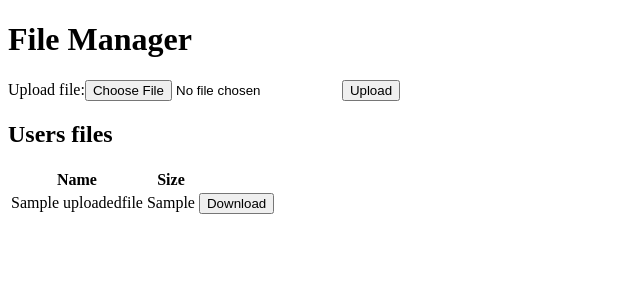
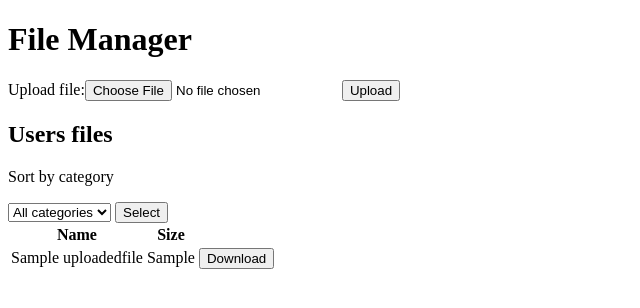
Before and after one commit to personal-assisntant-2/personal-assistant, a Django app: page /file_manager/ in a window 1280 px wide. Shown: the top 308 px of the page, without its empty margins (0-640 px from the left). Run offline with Django 3.2, Linux system fonts and the light colour scheme; tables that the repository leaves empty hold one stand-in row (values such as "Sample post"); one stand-in notice (Sample message) is shown.

Commit message:
added sorting of files by category

```diff
--- a/assistant/filemanager/forms.py
+++ b/assistant/filemanager/forms.py
@@ -1,31 +1,31 @@
 from django import forms
-from django.core.exceptions import ValidationError
-
-
-def file_size(value): # add this to some file where you can import it from
-    limit = 2 * 1024 * 1024
-    if value.size > limit:
-        raise ValidationError('File too large. Size should not exceed 2 MiB.')
+from .api import file_size
 
 
 class UploadFileForm(forms.Form):
+    """
+    File upload form.
+    """
     file = forms.FileField(
+        # up to 2 MiB
         validators=[file_size],
         label='Upload file'
     )
 
 
-CATEGORY_CHOICES = (
-    ('audio', 'Audios'),
-    ('archive', 'Archives'),
-    ('doc', '"Documents'),
-    ('img', 'Images'),
-    ('video', 'Video'),
-    ('others', 'Others')
-)
-
-
-class CategoryForm(forms.Form):
-    category_field = forms.ChoiceField(
-        choices=CATEGORY_CHOICES
-    )
+# CATEGORY_CHOICES = (
+#     ('', ''),
+#     ('audio', 'Audios'),
+#     ('archive', 'Archives'),
+#     ('doc', 'Documents'),
+#     ('img', 'Images'),
+#     ('video', 'Video'),
+#     ('others', 'Others')
+# )
+#
+#
+# class CategoryForm(forms.Form):
+#     category_field = forms.ChoiceField(
+#         choices=CATEGORY_CHOICES,
+#         required=False,
+#     )
--- a/assistant/filemanager/templates/file_manager/file.html
+++ b/assistant/filemanager/templates/file_manager/file.html
@@ -18,11 +18,6 @@
     <input name='upload' type="submit" value="Upload">
 </form>
 
-<!--<form action="{% url 'file_manager:sort' %}" method = "post">-->
-<!--    {{ form }}-->
-<!--    <input type = "submit" value = "Submit">-->
-<!--</form>-->
-
 {% if messages %}
 <span {% if message.tags %} class="{{ message.tags }}" {% endif %}>{{ message }}
 </span>
@@ -30,6 +25,23 @@
 
 <div>
     <h2>Users files</h2>
+
+    <form action="{% url 'file_manager:file' %}" method="get">
+        <p>Sort by category</p>
+        <select name="category_field">
+            <option value="">All categories</option>
+            {% for category in categories %}
+            {% if category == selected_category %}
+            <option value="{{category}}" selected>{{ category }}</option>
+            {% else %}
+            <option value="{{category}}">{{ category }}</option>
+            {% endif %}
+            {% endfor %}
+        </select>
+        <input type="submit" value="Select">
+    </form>
+
+
     <table class="table">
         <thead>
         <tr>
@@ -44,7 +56,7 @@
             <td>{{ file.name }}</td>
             <td>{{ file.size }}</td>
             <td>
-                <form action="{% url 'file_manager:download_file' file.id %}" method="post">
+                <form action="{% url 'file_manager:download' file.id %}" method="post">
                     {% csrf_token %}
                     <input name='download' type="submit" value="Download">
                 </form>
--- a/assistant/filemanager/urls.py
+++ b/assistant/filemanager/urls.py
@@ -7,6 +7,5 @@ app_name = 'file_manager'
 
 urlpatterns = [
     path('', views.file_manager_view, name='file'),
-    path('download/<int:file_id>/', views.file_download_view, name='download_file'),
-    # path('sort/<int:file_id>/', views.sort_by_category_view, name='sort_file'),
+    path('download/<int:file_id>/', views.file_download_view, name='download'),
     ]
--- a/assistant/filemanager/views.py
+++ b/assistant/filemanager/views.py
@@ -1,38 +1,27 @@
-import codecs
 import mimetypes
-import os
-import pickle
 
 from django.contrib.auth.decorators import login_required
 from django.contrib.auth.models import User
 from django.db import transaction
 from django.http import HttpResponse
-from django.shortcuts import get_list_or_404, get_object_or_404, render, redirect
+from django.shortcuts import get_object_or_404, render, redirect
 from django.urls import reverse
 from django.contrib import messages
 
-from .forms import CategoryForm, UploadFileForm
+from .forms import UploadFileForm
 from .models import UploadedFiles
 from .api import create_uploaded_file, normalize
+from .settings import FORMATS
 
 
-AUDIO = ['ac3', 'aif', 'mp3', 'ogg', 'wav', 'amr']
-ARCHIVE = ['zip', 'tar', 'bztar', 'gztar', 'xztar', 'gz']
-DOC = ['doc', 'docx', 'txt', 'pdf', 'xlsx', 'pptx', 'xls', 'docx']
-IMG = ['jpeg', 'png', 'jpg', 'svg', 'psd']
-VIDEO = ['avi', 'mp4', 'mov', 'mkv']
-OTHERS = []
-
-
-# @login_required(login_url='auth:login')
-# def sort_by_category_view(request):
-#     form_sort = CategoryForm(request.POST)
-
-
-# @login_required(login_url='auth:login')
+# @login_required
 def file_manager_view(request):
+    """
+    Responsible for uploading a file, displaying uploaded, sorting files into categories.
+    """
     user = User.objects.get(pk=1) # user = request.user
 
+    # Upload the file and write to the database
     if request.method == 'POST':
         form = UploadFileForm(request.POST, request.FILES)
 
@@ -45,15 +34,27 @@
             messages.add_message(request, messages.ERROR, form.errors['file'])
             return render(request, 'file_manager/file.html', {'form': form})
 
+    # Displays a file upload form and a list of uploaded files
     form = UploadFileForm()
-    list_files = UploadedFiles.objects.filter(user=user)
-    print('________list_files', list_files)
-    return render(request, 'file_manager/file.html', {'form': form, 'list_files': list_files})
+    selected_category = request.GET.get('category_field')
+    list_files = generates_list_of_files_by_category(selected_category, user)
+
+    return render(request, 'file_manager/file.html', {
+        'form': form,
+        'list_files': list_files,
+        'categories': FORMATS,
+        'selected_category': selected_category
+    })
 
 
-# @login_required(login_url='auth:login')
+# @login_required
 def file_download_view(request, file_id):
+    """
+    Responsible for downloading a file, whose id = file_id.
+    """
     file = get_object_or_404(UploadedFiles, pk=file_id)
+
+    # Formation of an HTTP response
     response = HttpResponse(file.file)
     file_type = mimetypes.guess_type(file.name)
 
@@ -63,17 +64,57 @@
     response['Content-Type'] = file_type
     response['Content-Length'] = str(file.size)
     response['Content-Disposition'] = "attachment; filename=" + normalize(file.name)
+
     return response
 
 
+def generates_list_of_files_by_category(selected_category: str, user):
+    """
+    Generates list of files by category.
+    """
+    # Displays a list by SOME category
+    if selected_category:
+        if selected_category == 'Others':
+            list_files = UploadedFiles.objects.filter(user=user).exclude(extension__in=join_exist_extensions())
+        elif selected_category in FORMATS:
+            list_files = UploadedFiles.objects.filter(user=user, extension__in=FORMATS[selected_category])
+        # if the selected category does not exist
+        else:
+            list_files = []
+
+    # Displays list by ALL categories
+    else:
+        list_files = UploadedFiles.objects.filter(user=user)
+
+    return list_files
+
+
+def join_exist_extensions() -> list:
+    """
+    Forms a list of existing extensions
+    """
+    exist_extensions = []
+    for extensions in FORMATS.values():
+        exist_extensions += extensions
+
+    return exist_extensions
+
+
 def handle_uploaded_file(f, user):
+    """
+    Reading and writing file in database.
+    :param f: InMemoryUploadedFile.
+    :param user: User
+    """
     file = b''
+    # Reading file
     for chunk in f.chunks():
         file += chunk
 
-    name = f.name
-    extension = f.name.split('.')[-1]
-    size = f.size
+    name: str = f.name
+    extension: str = f.name.split('.')[-1]
+    size: int = f.size
 
+    # Writing file
     with transaction.atomic():
-        a = create_uploaded_file(name, extension, file, user, size)
+        create_uploaded_file(name, extension, file, user, size)
```
Also changed, not shown: assistant/filemanager/api.py (+19 -8 lines), assistant/filemanager/settings.py (added, +8 -0 lines), assistant/filemanager/models.py (line endings or trailing spaces).
